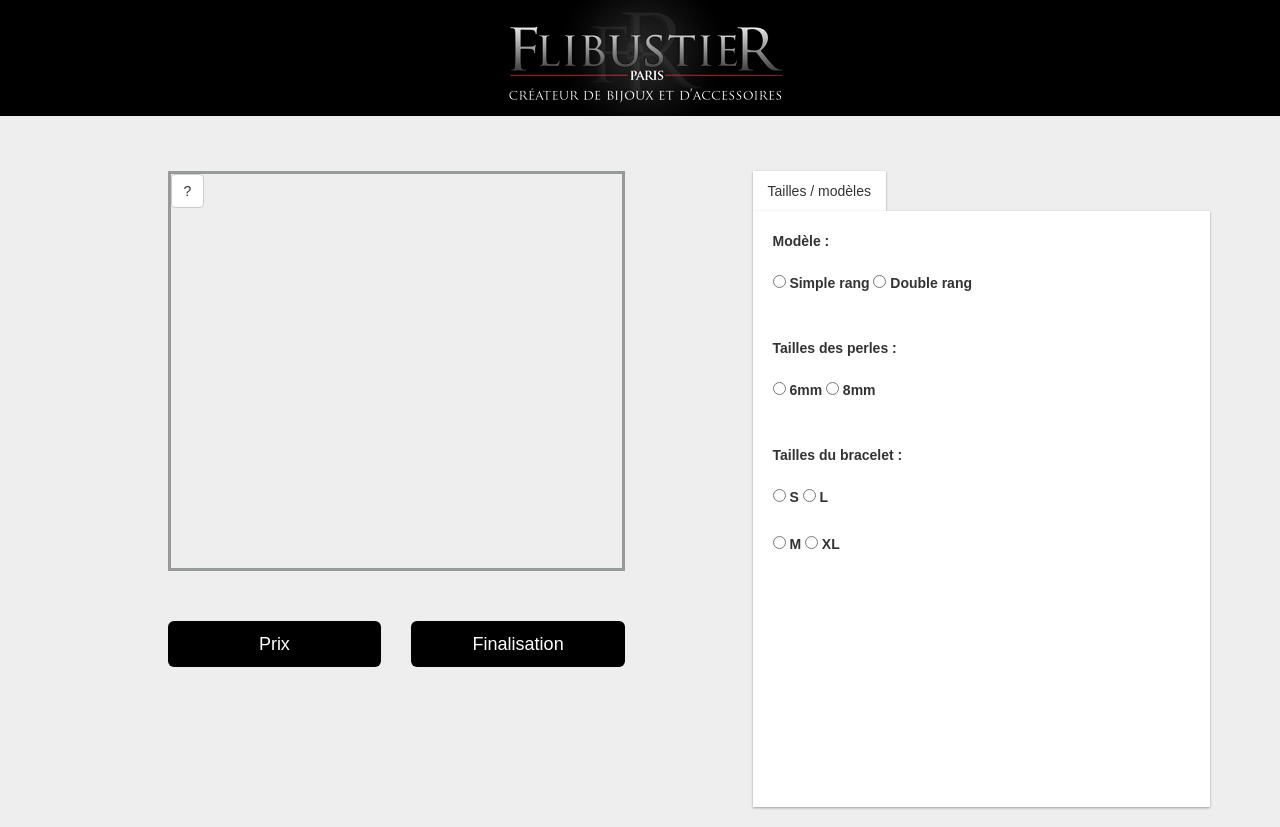
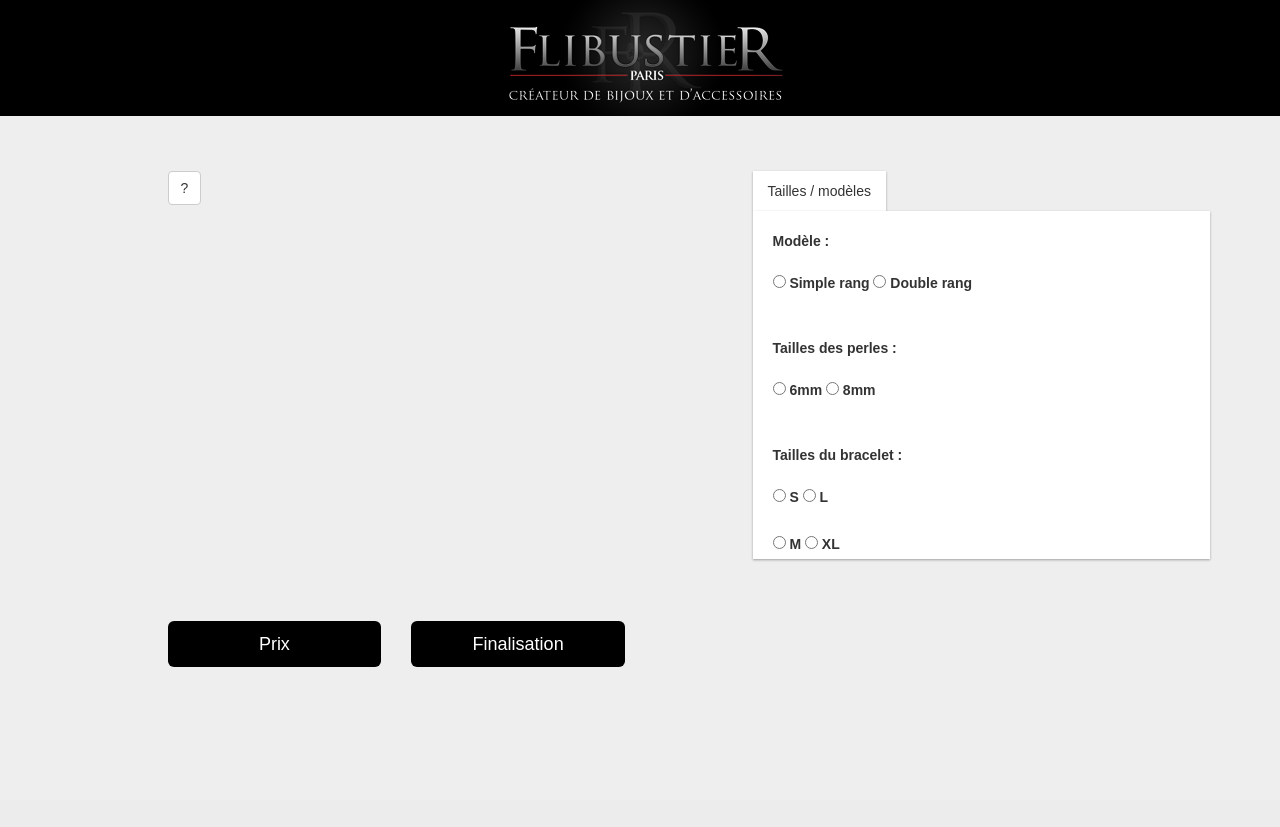
Before and after one commit to doums94/BAP_FlibustierParis, a PHP site: page / in a window 1280 px wide. After the commit the page ends 667 px from the top, so only its background shows below. Run offline with PHP 8.4, Linux system fonts and the light colour scheme; some libraries are stand-ins or nearby versions.

Commit message:
changer la taille du tabs-content.active

```diff
--- a/index.php
+++ b/index.php
@@ -33,7 +33,7 @@
     <div class="row">
         <div class="col-lg-5 col-md-5 col-sm-10 col-xs-10 col-sm-offset-1 col-xs-offset-1">
             <div class="tof">
-                <div class="barre" style="border: 3px solid #969A99">
+                <div class="barre" style="border: 0 solid #969A99">
                     <a class="btn btn-default white btn-circle " role="button" data-toggle="collapse"
                        href="#collapseExample" aria-expanded="false" aria-controls="collapseExample">
                         ?
--- a/style.css
+++ b/style.css
@@ -63,7 +63,7 @@
 
 .tab-content.active {
     display: block;
-    height: 596px;
+
 }
 
 
```
